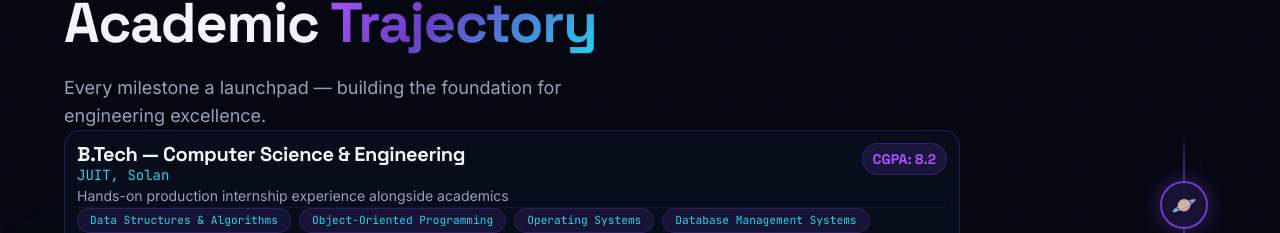
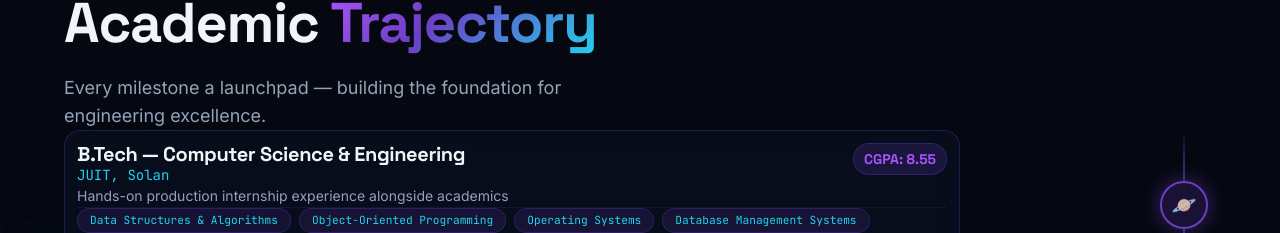
Before and after one commit to SamVJulius/portfolio, a Next.js app: page / in a window 1280 px wide. Shown: the part 1676-1909 px from the top of the page. Built offline with nearby package versions, Linux system fonts and the light colour scheme.

Commit message:
Updated resume and certs

```diff
--- a/src/components/sections/Certifications.tsx
+++ b/src/components/sections/Certifications.tsx
@@ -50,6 +50,7 @@ export default function Certifications() {
                 borderColor: cert.placeholder ? "rgba(108,63,197,0.15)" : "rgba(168,85,247,0.4)",
                 borderStyle:  cert.placeholder ? "dashed" : "solid",
                 padding: cert.placeholder ? "2.5rem 1.5rem" : "1.5rem",
+                marginBottom: cert.placeholder ? "1rem" : "0",
               }}
             >
               {cert.placeholder ? (
--- a/src/data/portfolio.ts
+++ b/src/data/portfolio.ts
@@ -26,7 +26,7 @@ export const roles = [
 ];
 
 export const stats = [
-  { value: 8.5,  label: "CGPA",                suffix: "" },
+  { value: 8.55,  label: "CGPA",                suffix: "" },
   { value: 25,   label: "Team Members Led",     suffix: "+" },
   { value: 5,    label: "Production Projects",  suffix: "+" },
   { value: 30,   label: "Technical Events",     suffix: "+" },
@@ -39,7 +39,7 @@ export const education = [
     short: "JUIT, Solan",
     degree: "B.Tech — Computer Science & Engineering",
     duration: "Sep 2022 – 2026",
-    score: "CGPA: 8.2",
+    score: "CGPA: 8.55",
     type: "university",
     icon: "🪐",
     coursework: [
@@ -331,7 +331,9 @@ export const leadership = [
 export const certifications = [
   { id: "cert-1", name: "Social Networks", issuer: "IIT Madras", year: "2025", placeholder: false },
   { id: "cert-2", name: "Digital Electronic Circuits", issuer: "IIT Kharagpur", year: "2025", placeholder: false },
-  { id: "cert-3", name: "Add Certification Here", issuer: "Certification Body", year: "2024", placeholder: true },
+  { id: "cert-3", name: "TCS iON NQT[93.14%]", issuer: "TCS", year: "2026", placeholder: false },
+  { id: "cert-4", name: "Coming Soon", issuer: "N/A", year: "2026", placeholder: true },
+
 ];
 
 export const nav = [
```
Also changed, not shown: 2 other files (tests, documents, lock files or other folders).
